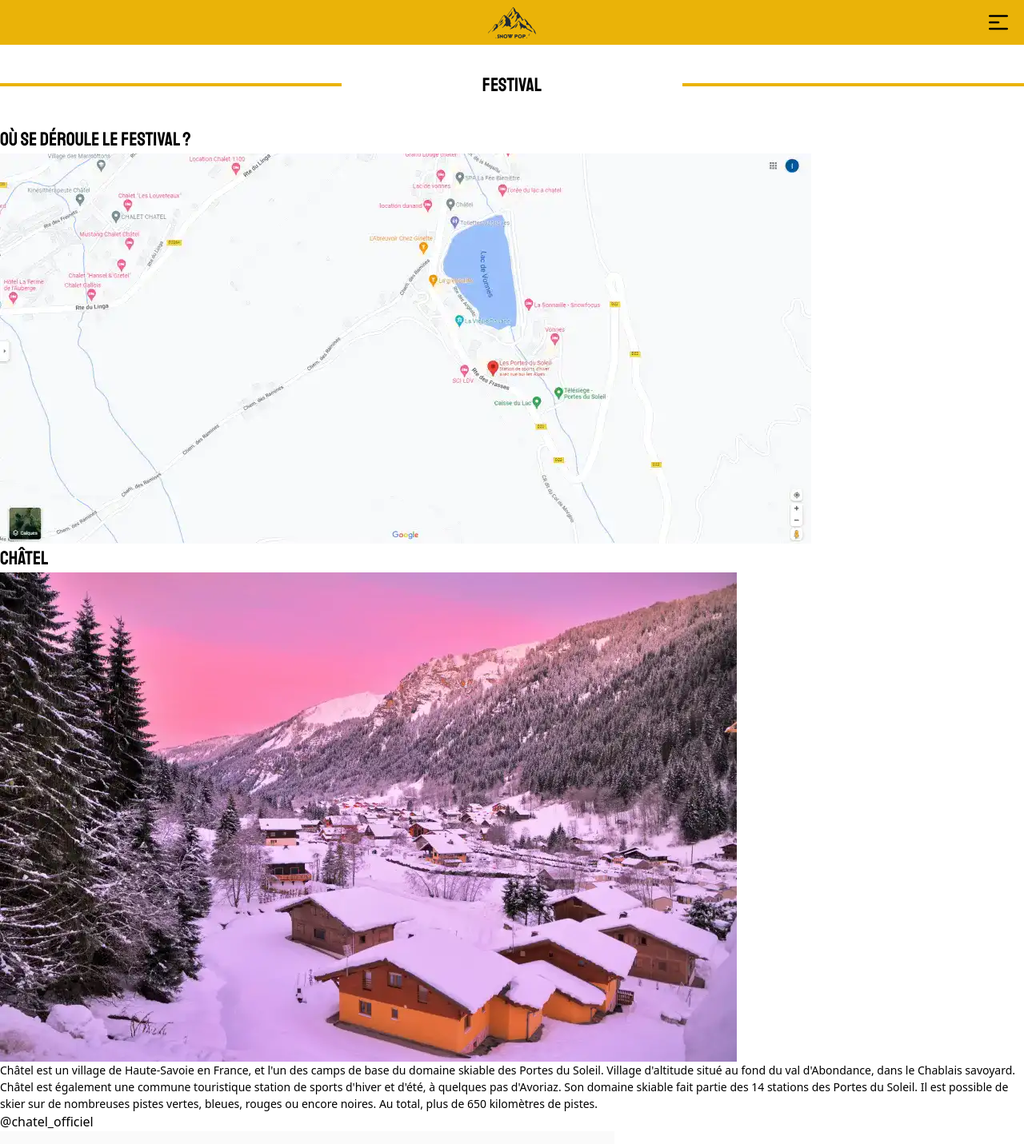
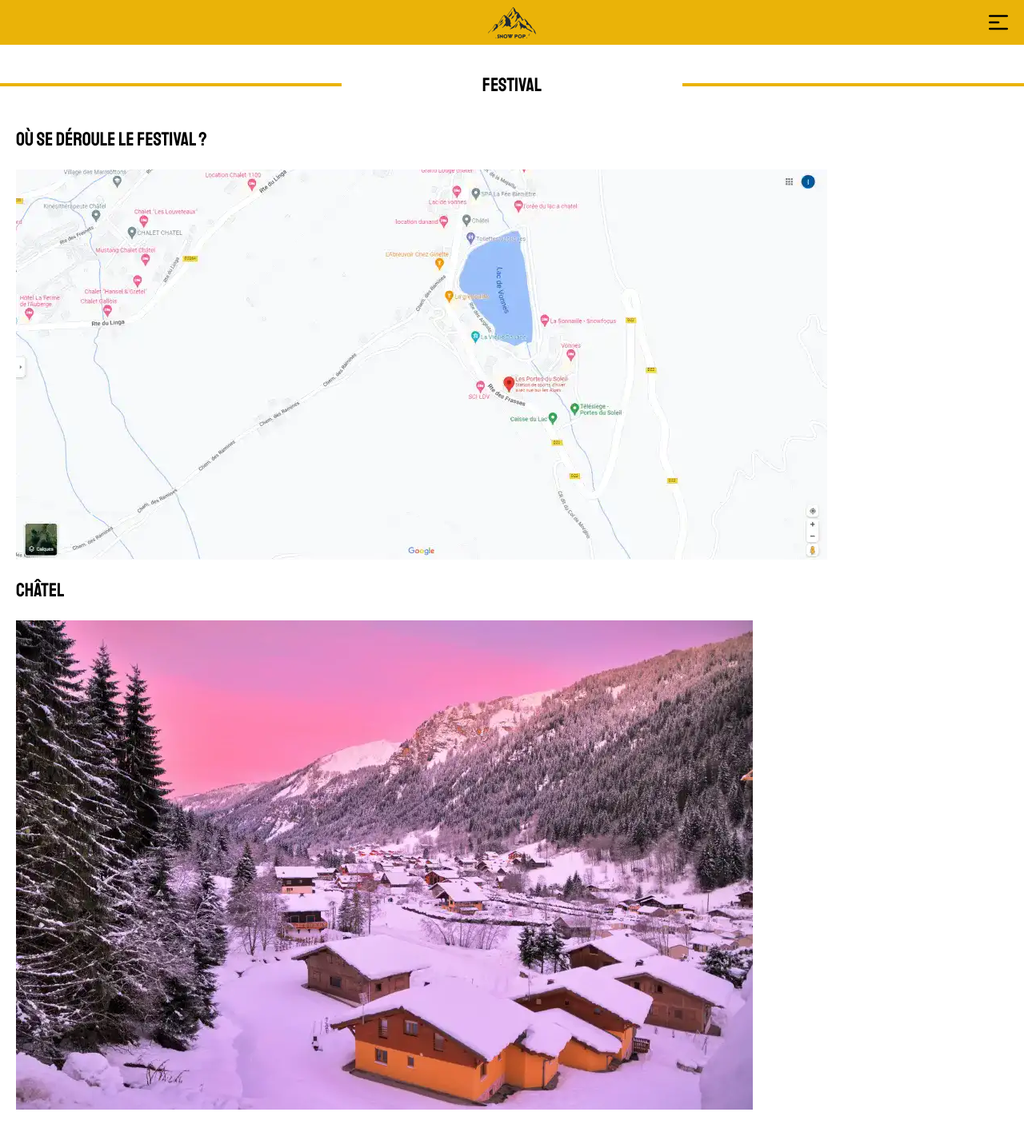
Before and after one commit to lavaine-iris/sae203, a Vue app: page /Festival in a window 1280 px wide. Shown: the top 1431 px of the page at 80% size. Built offline with nearby package versions, Linux system fonts and the light colour scheme.

Commit message:
Mise en page titres et paragraphes

```diff
--- a/src/views/ConcertView.vue
+++ b/src/views/ConcertView.vue
@@ -7,9 +7,9 @@
       </div>
       <div class="h-1 w-1/3 bg-yellow-500"></div>
     </div>
-    <h2 class="font-staatliches text-xl">La petite scène</h2>
-    <img src="../assets/scene1.webp" alt="La petite scène" />
-    <h2 class="font-staatliches text-xl">Les différents artistes présents sur la petite scène</h2>
+    <h2 class="font-staatliches text-xl px-5">La petite scène</h2>
+    <img class="mx-auto m-5" src="../assets/scene1.webp" alt="La petite scène" />
+    <h2 class="font-staatliches text-xl px-5">Les différents artistes présents sur la petite scène</h2>
 
     <div class="flex flex-col gap-10 p-10">
       <CardArtiste />
@@ -19,9 +19,9 @@
       <CardArtiste :nom="'Niska'" image="/images/niska.webp" />
     </div>
 
-    <h2 class="font-staatliches text-xl">La grande scène</h2>
-    <img src="../assets/scene2.webp" alt="La grande scène" />
-    <h2 class="font-staatliches text-xl">Les différents artistes présents sur la GRANDE scène</h2>
+    <h2 class="font-staatliches text-xl px-5">La grande scène</h2>
+    <img class="mx-auto p-5" src="../assets/scene2.webp" alt="La grande scène" />
+    <h2 class="font-staatliches text-xl px-5">Les différents artistes présents sur la GRANDE scène</h2>
 
     <div class="flex flex-col gap-10 p-10">
       <CardArtiste :nom="'PLK'" image="/images/plk.webp" />
--- a/src/views/ContactView.vue
+++ b/src/views/ContactView.vue
@@ -8,8 +8,8 @@
       <div class="h-1 w-1/3 bg-yellow-500"></div>
     </div>
 
-    <h2 class="font-staatliches text-xl">Pour nous contacter</h2>
-    <p>Si vous souhaitez nous contacter, veuillez remplir le formulaire ci-dessous</p>
+    <h2 class="font-staatliches text-xl px-5">Pour nous contacter</h2>
+    <p class="px-5 mt-4 font-normal">Si vous souhaitez nous contacter, veuillez remplir le formulaire ci-dessous</p>
 
     <form class="mx-auto w-5/6 bg-cyan-600 p-4 mb-8 rounded-sm mt-5">
     <div class="-mx-3 mb-6 flex flex-wrap">
--- a/src/views/FestivalView.vue
+++ b/src/views/FestivalView.vue
@@ -7,17 +7,17 @@
     <div class="h-1 w-1/3 bg-yellow-500"></div>
   </div>
 
-  <h2 class="font-staatliches text-xl">Où se déroule le festival ?</h2>
-  <img src="../assets/map.webp" alt="Carte Lieu du festival" />
-  <h2 class="font-staatliches text-xl">Châtel</h2>
-  <img src="../assets/chatel.webp" alt="Châtel" />
-  <p class="text-sm font-medium">
+  <h2 class="font-staatliches text-xl px-5">Où se déroule le festival ?</h2>
+  <img class="p-5" src="../assets/map.webp" alt="Carte Lieu du festival" />
+  <h2 class="font-staatliches text-xl px-5">Châtel</h2>
+  <img class="p-5" src="../assets/chatel.webp" alt="Châtel" />
+  <p class="text-sm font-medium p-5">
     Châtel est un village de Haute-Savoie en France, et l'un des camps de base du domaine skiable des Portes du Soleil. Village d'altitude
     situé au fond du val d'Abondance, dans le Chablais savoyard. Châtel est également une commune touristique station de sports d'hiver et
     d'été, à quelques pas d'Avoriaz. Son domaine skiable fait partie des 14 stations des Portes du Soleil. Il est possible de skier sur de
     nombreuses pistes vertes, bleues, rouges ou encore noires. Au total, plus de 650 kilomètres de pistes.
   </p>
-  <p>@chatel_officiel</p>
+  <p class="p-5">@chatel_officiel</p>
   <img src="../assets/insta-1.webp" alt="Photo Instagram numéro 1" />
   <img src="../assets/insta-2.webp" alt="Photo Instagram numéro 2" />
   <img src="../assets/insta-3.webp" alt="Photo Instagram numéro 3" />
```
